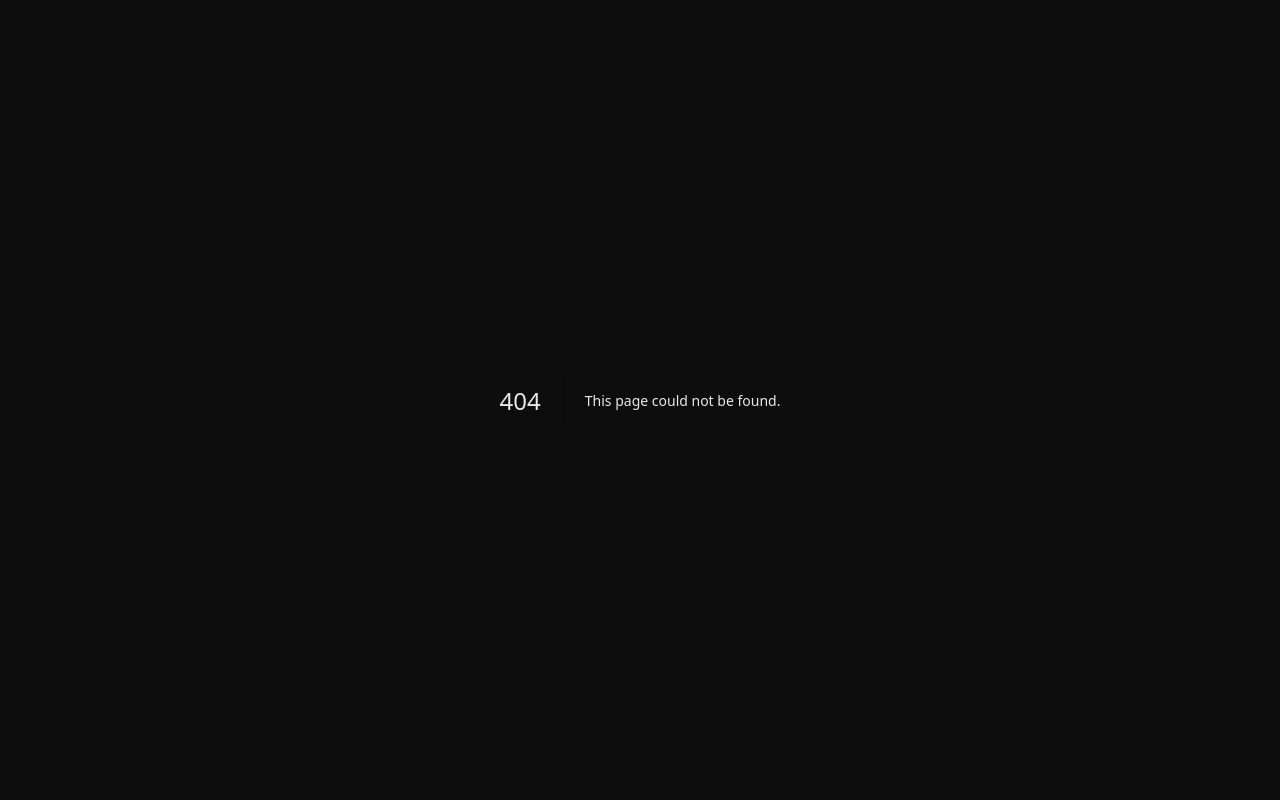
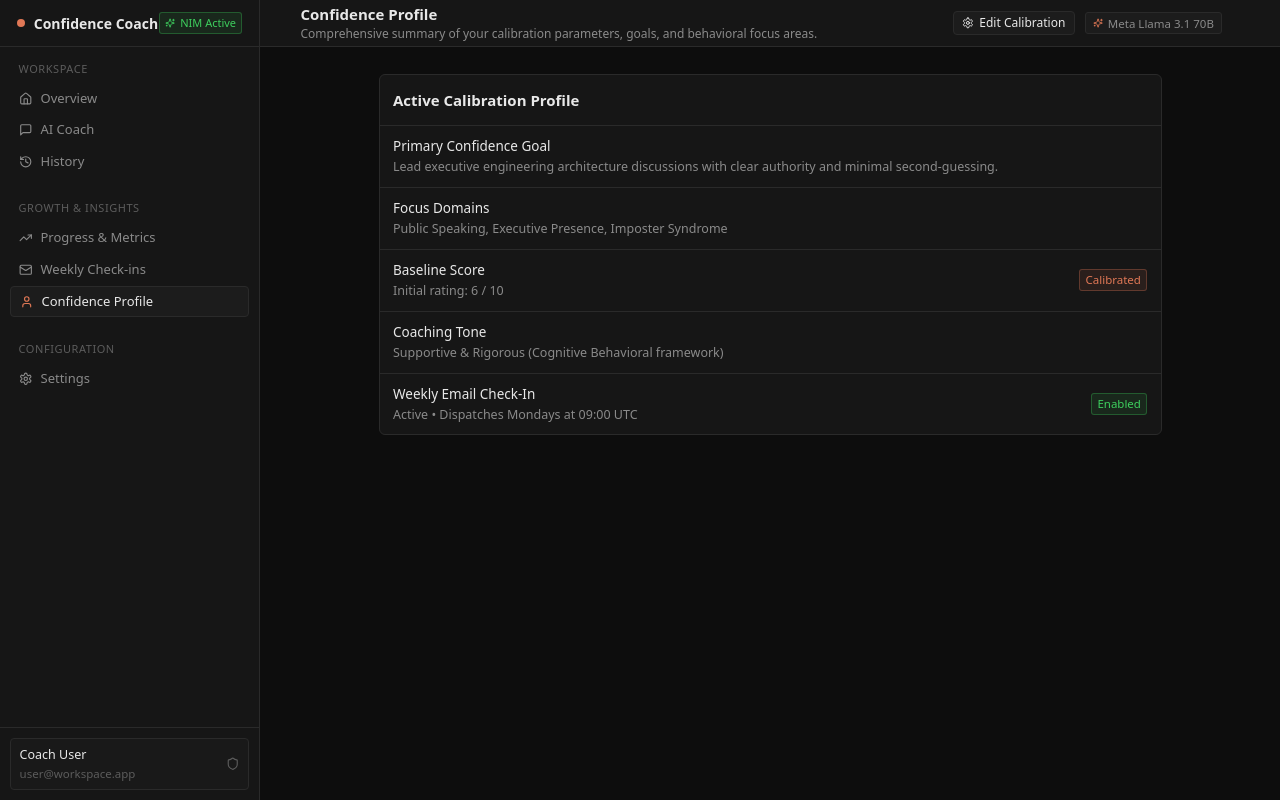
Before and after one commit to girishlade111/Elevra, a Next.js app: page /app/profile in a window 1280 px wide. Before the commit this address had no page. Built offline with nearby package versions, Linux system fonts and the light colour scheme; no server answers.

Commit message:
feat(app): add profile directory structure

```diff
--- /dev/null
+++ b/src/app/(app)/app/profile/page.tsx
@@ -0,0 +1,62 @@
+import Link from "next/link";
+import { User, Settings, ArrowRight } from "lucide-react";
+import { AppHeader } from "@/components/layout/app-header";
+import { Container } from "@/components/layout/container";
+import { Card, CardHeader, CardTitle, CardContent } from "@/components/ui/card";
+import { Button } from "@/components/ui/button";
+import { Badge } from "@/components/ui/badge";
+import { DenseRow } from "@/components/ui/dense-row";
+import { ROUTES } from "@/config/routes";
+
+export default function ProfilePage() {
+  return (
+    <div>
+      <AppHeader
+        title="Confidence Profile"
+        description="Comprehensive summary of your calibration parameters, goals, and behavioral focus areas."
+        actions={
+          <Link href={ROUTES.app.settings.profile}>
+            <Button variant="secondary" size="sm" className="flex items-center gap-1.5">
+              <Settings className="h-3.5 w-3.5" />
+              <span>Edit Calibration</span>
+            </Button>
+          </Link>
+        }
+      />
+
+      <div className="py-8">
+        <Container size="default" className="space-y-6">
+          <Card className="bg-panel border-border">
+            <CardHeader>
+              <CardTitle className="text-[15px]">Active Calibration Profile</CardTitle>
+            </CardHeader>
+            <div>
+              <DenseRow
+                label="Primary Confidence Goal"
+                description="Lead executive engineering architecture discussions with clear authority and minimal second-guessing."
+              />
+              <DenseRow
+                label="Focus Domains"
+                description="Public Speaking, Executive Presence, Imposter Syndrome"
+              />
+              <DenseRow
+                label="Baseline Score"
+                description="Initial rating: 6 / 10"
+                action={<Badge variant="accent">Calibrated</Badge>}
+              />
+              <DenseRow
+                label="Coaching Tone"
+                description="Supportive & Rigorous (Cognitive Behavioral framework)"
+              />
+              <DenseRow
+                label="Weekly Email Check-In"
+                description="Active • Dispatches Mondays at 09:00 UTC"
+                action={<Badge variant="success">Enabled</Badge>}
+              />
+            </div>
+          </Card>
+        </Container>
+      </div>
+    </div>
+  );
+}
```
